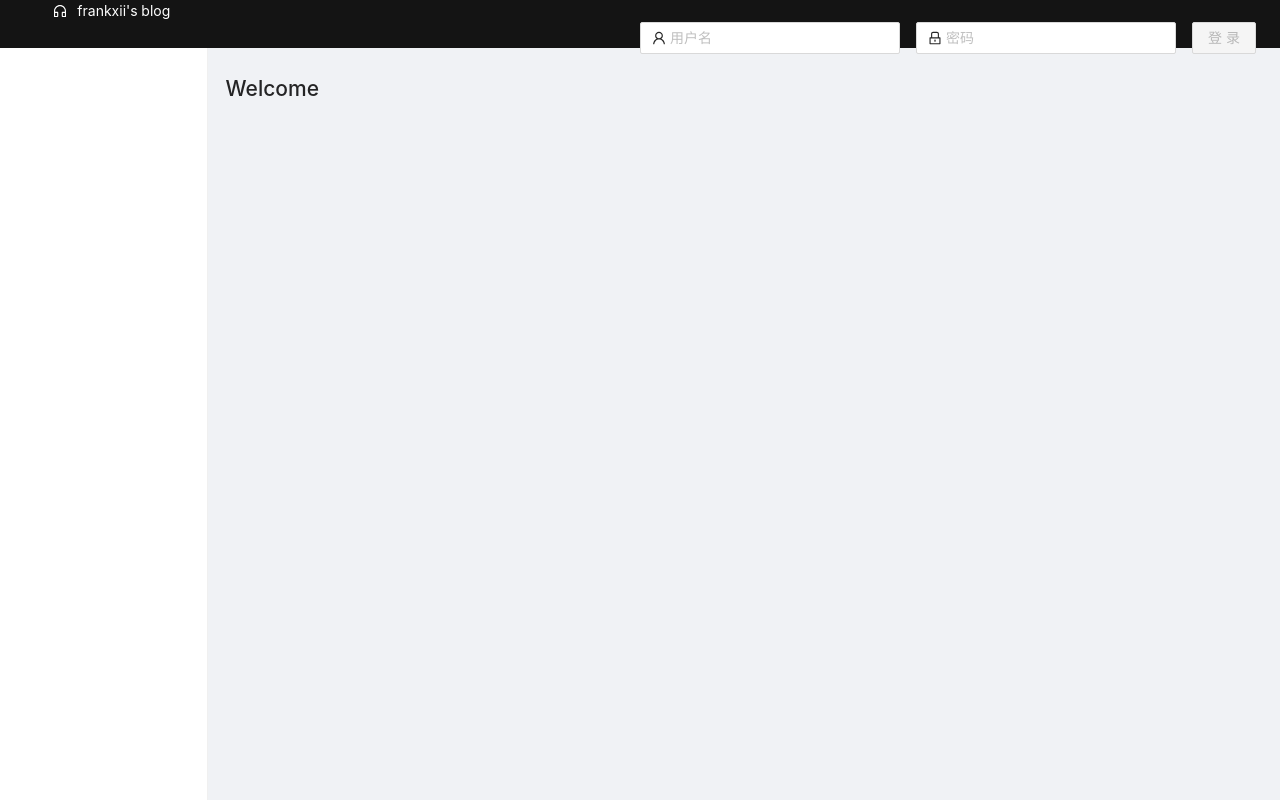
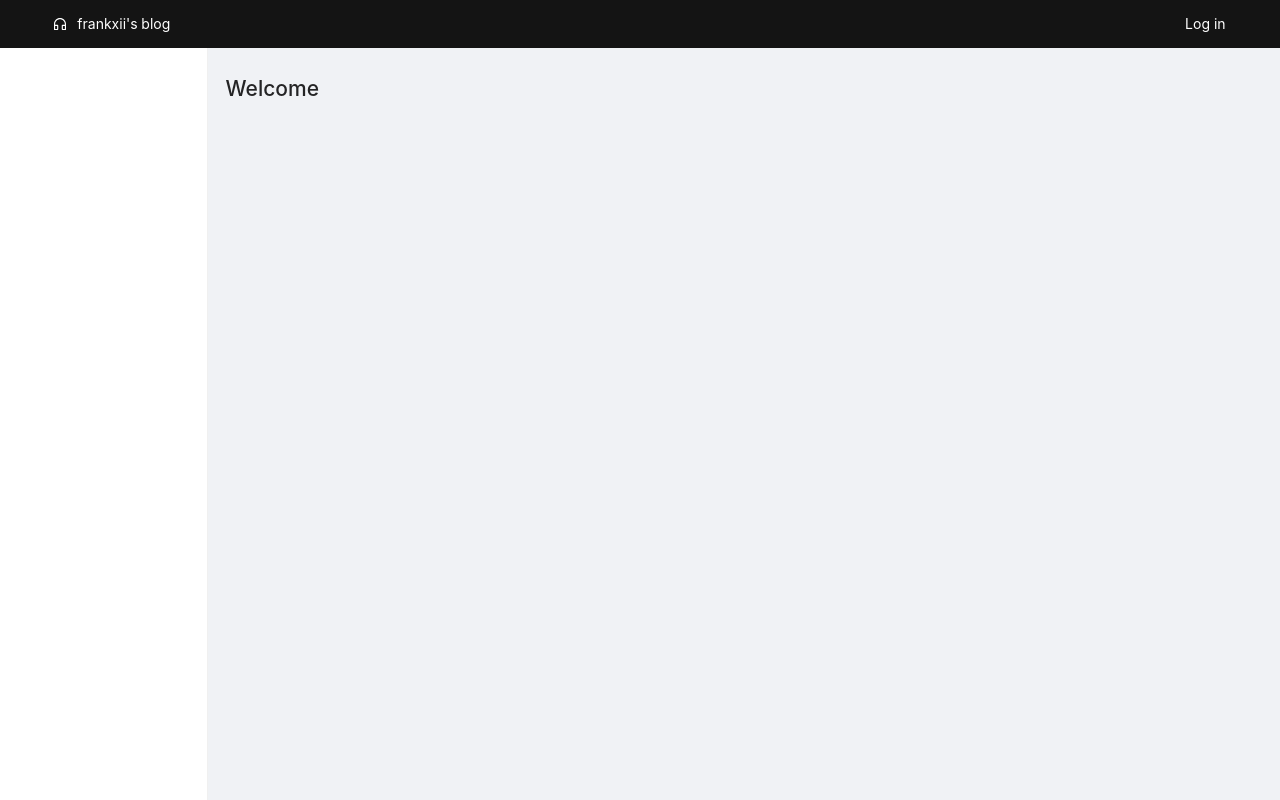
Before and after one commit to frankxii/blog-frontend, a React (Create React App) app: page /back in a window 1280 px wide. Built offline with nearby package versions, Linux system fonts and the light colour scheme.

Commit message:
增加 用户登出功能，优化登录登出的样式

```diff
--- a/src/component/Login.tsx
+++ b/src/component/Login.tsx
@@ -1,55 +1,89 @@
-import React from 'react'
-import {Form, Input, Button} from 'antd';
-import {UserOutlined, LockOutlined} from '@ant-design/icons'
+import React, {useState} from 'react'
+
+import {Form, Input, Button, Avatar, Space} from 'antd';
+import {UserOutlined, LockOutlined, CheckOutlined} from '@ant-design/icons'
+
 import request from "../request"
 import {backSystemApi} from "../api"
 
 export default function Login() {
   const [form] = Form.useForm()
+  const hasLogin = !!localStorage.getItem('token')
+  const [loginClicked, setLoginClicked] = useState<boolean>(false)
+  const username = localStorage.getItem('username') || 'Guest'
 
-  const onFinish = (userInfo: { username: string, password: string }) => {
+  const onLogIn = (userInfo: { username: string, password: string }) => {
+    if (userInfo.username && userInfo.password) {
       request(backSystemApi.addToken, userInfo)
         .then(res => {
           if (res !== undefined) {
+            let data = res.data
             form.resetFields()
-          localStorage.setItem('token', res.data)
-          window.location.reload()
+            localStorage.setItem('token', data.token)
+            localStorage.setItem('username', data.username)
+            setTimeout(()=>window.location.reload(),1000)
           }
         })
     }
+  }
 
-  return (
-    <Form form={form} name="horizontal_login" layout="inline" onFinish={onFinish}>
-      <Form.Item
-        name="username"
-        // rules={[{required: true, message: 'Please input your username!'}]}
+  const onLogOut = () => {
+    localStorage.clear()
+    window.location.reload()
+  }
+
+  const LogIn =
+    <Form
+      form={form} name="horizontal_login"
+      layout="inline" onFinish={onLogIn}
     >
-        <Input prefix={<UserOutlined/>} placeholder="用户名"/>
+      <Form.Item name="username">
+        <Input style={{width: "6vw"}} prefix={<UserOutlined/>}/>
       </Form.Item>
-      <Form.Item
-        name="password"
-        // rules={[{required: true, message: 'Please input your password!'}]}
-      >
+      <Form.Item name="password">
         <Input
+          style={{width: "6vw"}}
           prefix={<LockOutlined/>}
           type="password"
-          placeholder="密码"
         />
       </Form.Item>
       <Form.Item shouldUpdate>
-        {() => (
-          <Button
-            // type="primary"
-            htmlType="submit"
-            disabled={
-              !form.isFieldsTouched(true) ||
-              !!form.getFieldsError().filter(({errors}) => errors.length).length
-            }
-          >
-            登录
+        <Button htmlType="submit">
+          <CheckOutlined/>
         </Button>
-        )}
       </Form.Item>
     </Form>
+
+
+  const LogOut = (
+    <div>
+      <Avatar
+        style={{backgroundColor: "#141414", marginBottom: 4}}
+        shape="square"
+        size="small"
+        icon={<UserOutlined/>}
+      />
+      <Space>
+        <span style={{color: "white"}}>{username}</span>
+        <Button
+          style={{color: "white"}}
+          type="link"
+          onClick={onLogOut}
+        >Log out</Button>
+      </Space>
+    </div>
   )
+
+
+  const LoginLink =
+    <Button
+      style={{color: "white"}}
+      type="link"
+      onClick={() => setLoginClicked(true)}
+    >Log in</Button>
+
+
+  if (hasLogin) return LogOut
+
+  return loginClicked ? LogIn : LoginLink
 }
--- a/src/page/back/BackPage.tsx
+++ b/src/page/back/BackPage.tsx
@@ -16,11 +16,16 @@ const {Content, Sider} = Layout
 export default function BackPage(props: any) {
   return (
     <div>
-      <Row align={"middle"} style={{height: 48, backgroundColor: '#141414'}}>
+      <Row align={"middle"} style={{
+        height: 48,
+        backgroundColor: '#141414',
+        display:"flex",
+        justifyContent:"space-between"
+      }}>
         <Col offset={1}>
           <SiteLogo theme={"white"}/>
         </Col>
-        <Col offset={12}>
+        <Col style={{marginRight:"3vw"}}>
           <Login/>
         </Col>
       </Row>
```
Lines whose indentation alone changed are shown as unchanged.
